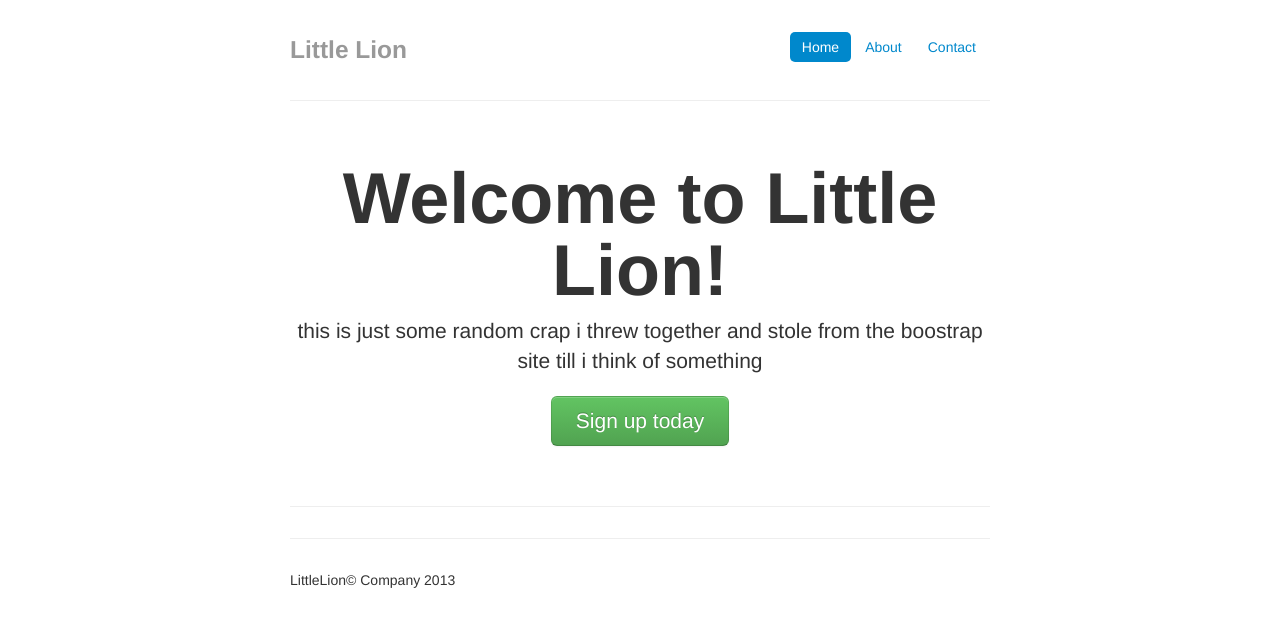
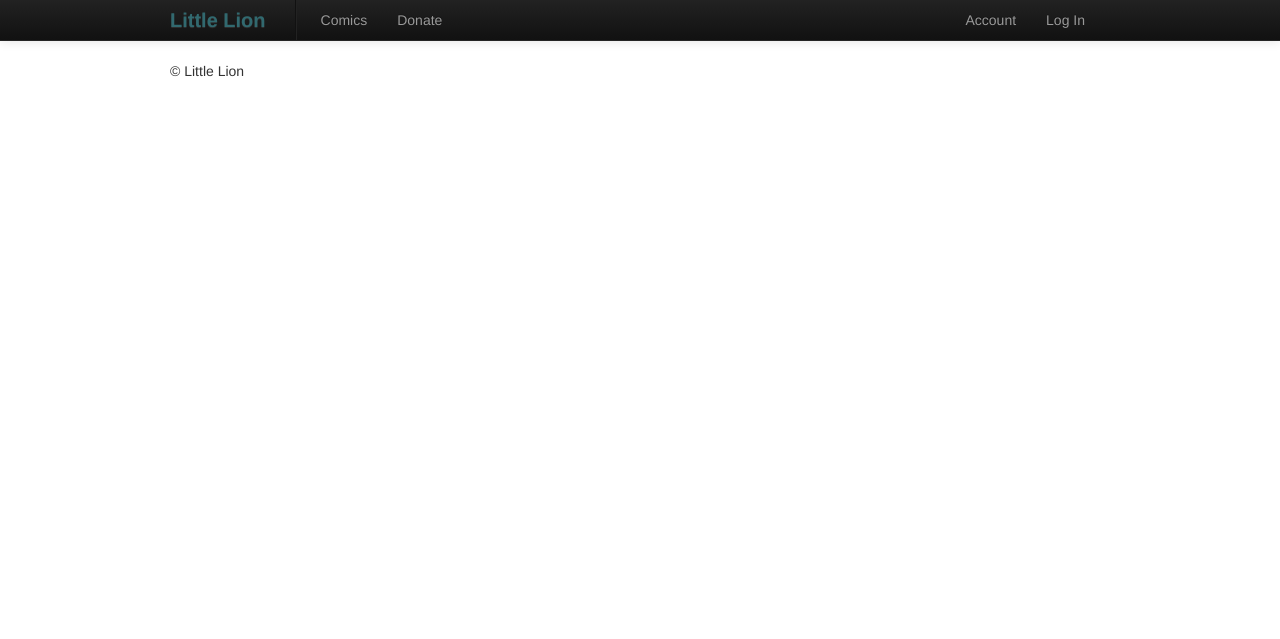
Before and after one commit to pleasewander/littlelion, a Django app: page / in a window 1280 px wide. Shown: the top 639 px of the page. Run offline with Django 3.2, Linux system fonts and the light colour scheme; some libraries are stand-ins or nearby versions.

Commit message:
implemented includes folders for the header, nav, and bottom. Completed initial look of top navigation

```diff
--- /dev/null
+++ b/littlelion/controller/usercontroller.py
@@ -0,0 +1 @@
+__author__ = 'pleasewander'
--- a/littlelion/settings.py
+++ b/littlelion/settings.py
@@ -61,7 +61,7 @@ MEDIA_URL = ''
 # Don't put anything in this directory yourself; store your static files
 # in apps' "static/" subdirectories and in STATICFILES_DIRS.
 # Example: "/var/www/example.com/static/"
-STATIC_ROOT = '/static/'
+STATIC_ROOT = ''
 
 # URL prefix for static files.
 # Example: "http://example.com/static/", "http://static.example.com/"
--- /dev/null
+++ b/littlelion/static/css/navbar.css
@@ -0,0 +1,12 @@
+body .navbar .brand {
+    font-weight: bold;
+    color: #31696f;
+     text-shadow: 0 1px 0 rgba(255,255,255,.1), 0 0 30px rgba(255,255,255,.125);
+        -webkit-transition: all .2s linear;
+            -moz-transition: all .2s linear;
+                transition: all .2s linear;
+}
+
+#accountinfonav {
+    float: right;
+}
--- a/littlelion/templates/home.html
+++ b/littlelion/templates/home.html
@@ -1,90 +1,5 @@
-{% load staticfiles %}
-<!DOCTYPE html>
-<html lang="en">
-<head>
-    <meta charset="utf-8">
-    <title>Little Lion</title>
-    <meta name="viewport" content="width=device-width, initial-scale=1.0">
-    <meta name="description" content="">
-    <meta name="author" content="">
+{% include "include/wrapper-top.html" %}
 
-    <!-- Le styles -->
-    <link href="{% static "bootstrap/css/bootstrap.css" %}" rel="stylesheet">
-    <style type="text/css">
-        body {
-            padding-top: 20px;
-            padding-bottom: 40px;
-        }
 
-            /* Custom container */
-        .container-narrow {
-            margin: 0 auto;
-            max-width: 700px;
-        }
-        .container-narrow > hr {
-            margin: 30px 0;
-        }
 
-            /* Main marketing message and sign up button */
-        .jumbotron {
-            margin: 60px 0;
-            text-align: center;
-        }
-        .jumbotron h1 {
-            font-size: 72px;
-            line-height: 1;
-        }
-        .jumbotron .btn {
-            font-size: 21px;
-            padding: 14px 24px;
-        }
-
-            /* Supporting marketing content */
-        .marketing {
-            margin: 60px 0;
-        }
-        .marketing p + h4 {
-            margin-top: 28px;
-        }
-    </style>
-    <link href="{% static "bootstrap/css/bootstrap-responsive.css" %}" rel="stylesheet">
-</head>
-
-<body>
-
-<div class="container-narrow">
-
-    <div class="masthead">
-        <ul class="nav nav-pills pull-right">
-            <li class="active"><a href="#">Home</a></li>
-            <li><a href="#">About</a></li>
-            <li><a href="#">Contact</a></li>
-        </ul>
-        <h3 class="muted">Little Lion</h3>
-    </div>
-
-    <hr>
-
-    <div class="jumbotron">
-        <h1>Welcome to Little Lion!</h1>
-        <p class="lead">this is just some random crap i threw together and stole from the boostrap site till i think of something</p>
-        <a class="btn btn-large btn-success" href="#">Sign up today</a>
-    </div>
-
-    <hr>
-    <hr>
-
-    <div class="footer">
-        <p>LittleLion&copy; Company 2013</p>
-    </div>
-
-</div> <!-- /container -->
-
-<!-- Le javascript
-================================================== -->
-<!-- Placed at the end of the document so the pages load faster -->
-<script src="{% static "bootstrap/js/bootstrap.js" %}"></script>
-<script src="{% static "jquery-ui/js/jquery-1.9.1.js" %}"></script>
-
-</body>
-</html>
+{% include "include/wrapper-bottom.html" %}
--- /dev/null
+++ b/littlelion/templates/include/wrapper-bottom.html
@@ -0,0 +1,9 @@
+            </div><!--/span-->
+        </div><!--/row-->
+        <footer>
+            <p>&copy; Little Lion</p>
+        </footer>
+
+    </div><!--/.fluid-container-->
+  </body>
+</html>
--- /dev/null
+++ b/littlelion/templates/include/wrapper-head.html
@@ -0,0 +1,35 @@
+<head xmlns="http://www.w3.org/1999/html">
+    <meta charset="utf-8">
+    <title>Little Lion</title>
+    <meta name="viewport" content="width=device-width, initial-scale=1.0">
+    <meta name="description" content="Little Lion">
+    <meta name="author" content="Ryan Stiltz">
+
+    <!-- Le styles -->
+    <link rel="stylesheet" href="/static/bootstrap/css/bootstrap.css" >
+    <link rel="stylesheet" href="/static/jquery-ui/jquery-ui.css">
+    <link rel="stylesheet" href="/static/css/navbar.css">
+
+    <style type="text/css">
+        body {
+            padding-top: 60px;
+            padding-bottom: 40px;
+        }
+        .row{
+            margin-left: 0;
+        }
+        .sidebar-nav {
+            padding: 9px 0;
+        }
+    </style>
+
+
+    <script src="/static/js/jquery.js"></script>
+    <script src="/static/bootstrap/js/bootstrap.js"></script>
+    <script src="/static/js/jquery-ui.js"></script>
+
+    <!-- Le HTML5 shim, for IE6-8 support of HTML5 elements -->
+    <!--[if lt IE 9]>
+    <script src="//html5shim.googlecode.com/svn/trunk/html5.js"></script>
+    <![endif]-->
+</head>
--- /dev/null
+++ b/littlelion/templates/include/wrapper-top.html
@@ -0,0 +1,28 @@
+<!DOCTYPE html>
+<html lang="en">
+    {% include "include/wrapper-head.html" %}
+    <body>
+        <div class="navbar navbar-fixed-top navbar-inverse">
+            <div class="navbar-inner">
+                <div class="container">
+
+                    <!-- Be sure to leave the brand out there if you want it shown -->
+                    <a class="brand " href="/">Little Lion</a>
+
+                    <ul class="nav">
+                        <li class="divider-vertical"></li>
+                        <li id="comicstab"><a href="/">Comics</a></li>
+                        <li id='donatetab'><a href="/">Donate</a></li>
+                    </ul>
+
+                    <ul class="nav" id="accountinfonav">
+                        <li id="accounttab"><a href="/">Account</a> </li>
+                        <li id="logintab"><a href="/">Log In</a> </li>
+                    </ul>
+
+                </div>
+              </div>
+        </div>
+        <div class="container">
+            <div class="row">
+                <div class="span12">
--- a/littlelion/wsgi.py
+++ b/littlelion/wsgi.py
@@ -22,7 +22,7 @@ import os
 os.environ.setdefault("DJANGO_SETTINGS_MODULE", "littlelion.settings")
 
 # This application object is used by any WSGI server configured to use this
-# file. This includes Django's development server, if the WSGI_APPLICATION
+# file. This include Django's development server, if the WSGI_APPLICATION
 # setting points here.
 from django.core.wsgi import get_wsgi_application
 application = get_wsgi_application()
```
Also changed, not shown: littlelion/static/jquery-ui/js/jquery-1.9.1.js, 2 other files.
